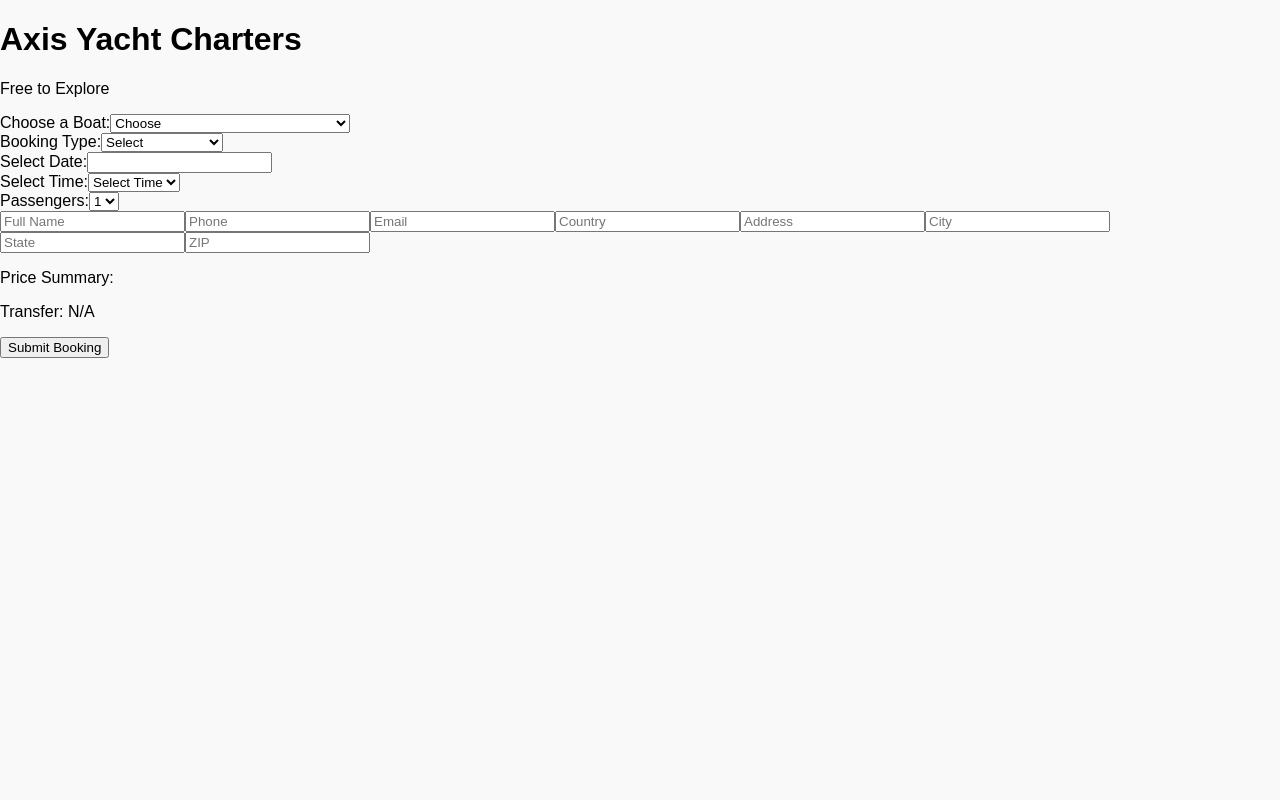
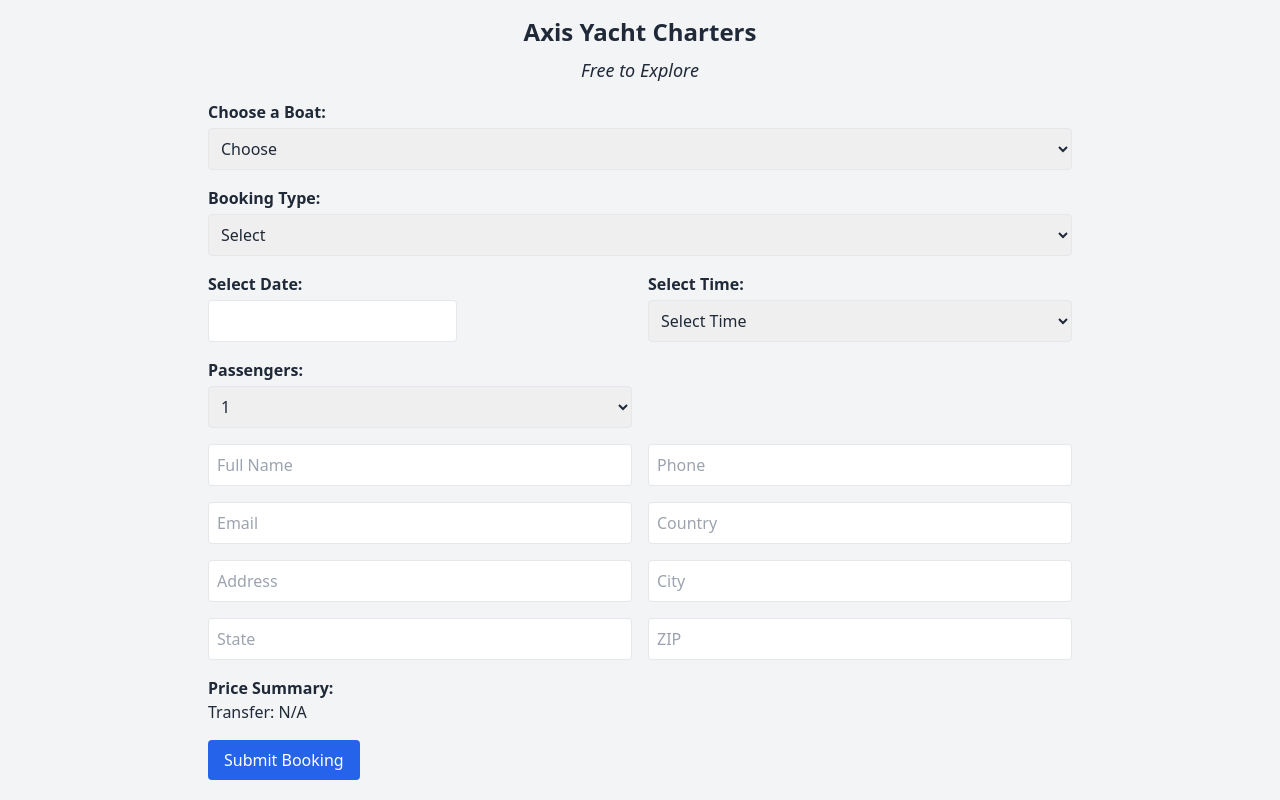
Before and after one commit to drklion/axis-booking-25, a React (Vite) app: page / in a window 1280 px wide. Built offline with nearby package versions, Linux system fonts and the light colour scheme.

Commit message:
Update index.css

```diff
--- a/src/index.css
+++ b/src/index.css
@@ -1,6 +1,7 @@
+@tailwind base;
+@tailwind components;
+@tailwind utilities;
+
 body {
-  font-family: Arial, sans-serif;
-  background: #f9f9f9;
-  margin: 0;
-  padding: 0;
+  @apply bg-gray-100 font-sans text-gray-800;
 }
```
